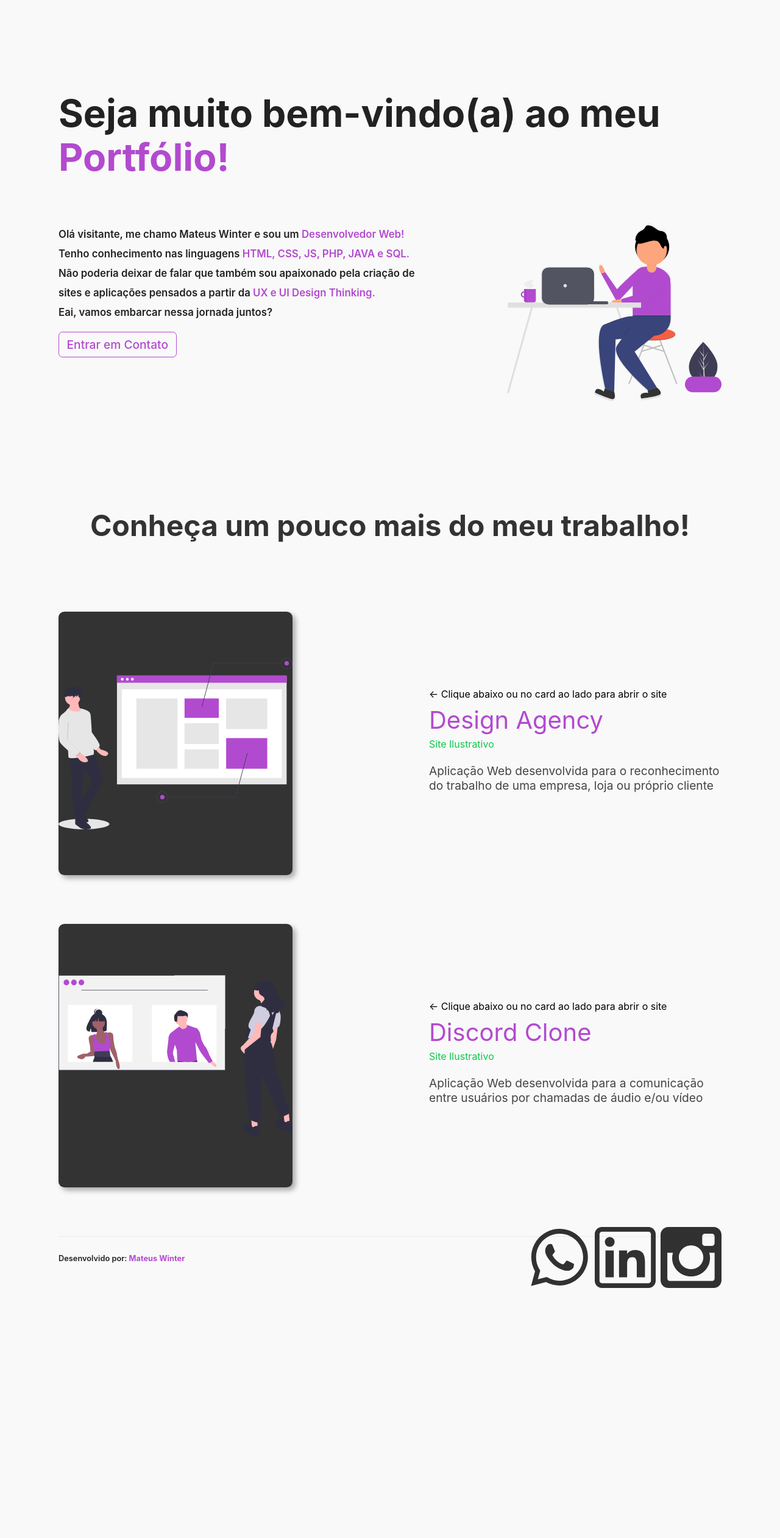
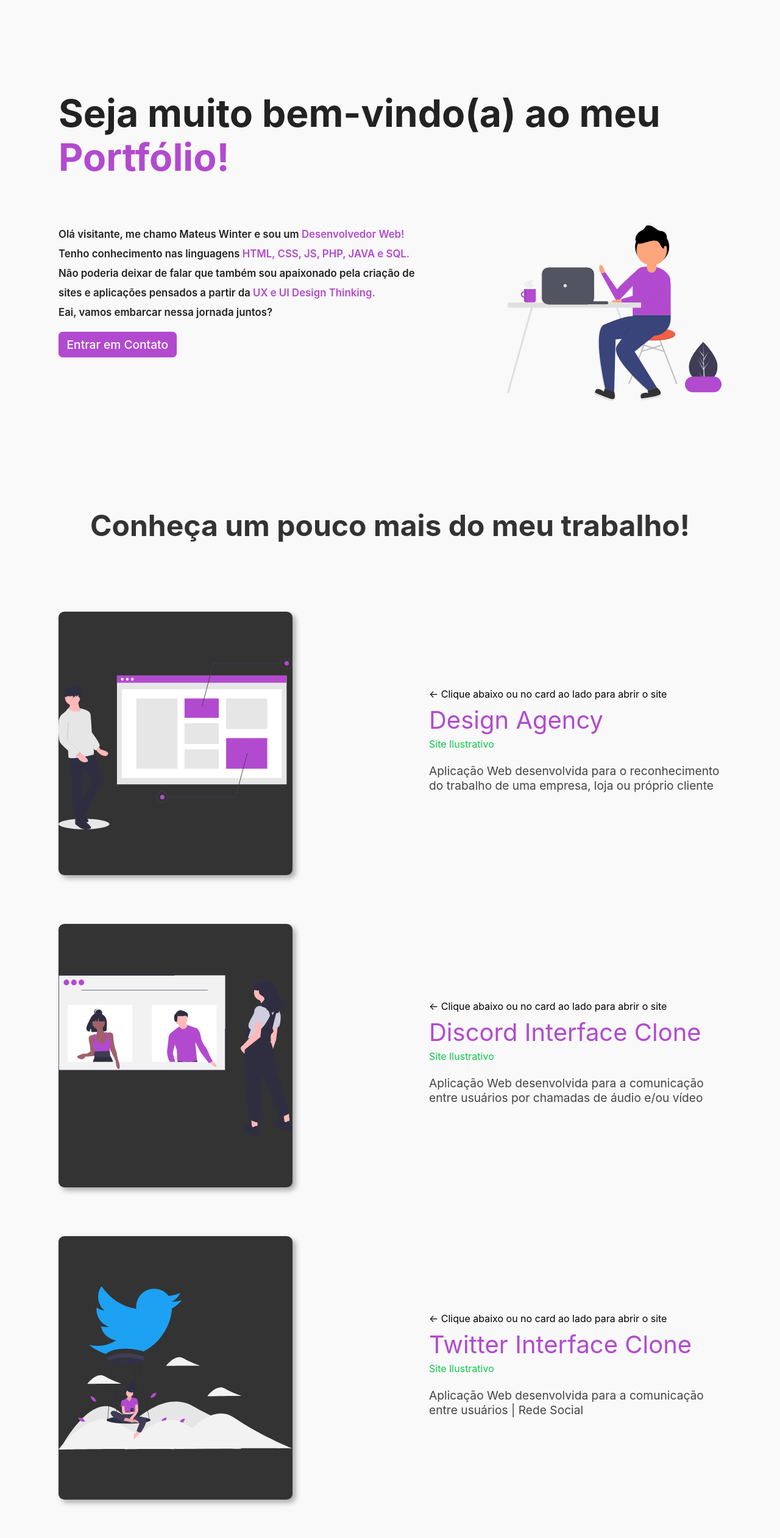
Before and after one commit to mateuswinter104/portfolio, a Next.js app: page / in a window 1280 px wide. Shown: the top 2522 px of the page at 61% size. Before the commit the page ends 2115 px from the top, so only its background shows below. Built offline with nearby package versions, Linux system fonts and the light colour scheme.

Commit message:
Twitter clone adicionado

```diff
--- a/pages/index.js
+++ b/pages/index.js
@@ -73,10 +73,31 @@
             <div className={styles.card}>
               <h4>← Clique abaixo ou no card ao lado para abrir o site</h4>
               <a href="https://wgdesignagency.netlify.app/" target="_blank">
-                <p>Discord Clone</p>
+                <p>Discord Interface Clone</p>
               </a>
               <h3>Site Ilustrativo</h3>
               <h5>Aplicação Web desenvolvida para a comunicação entre usuários por chamadas de áudio e/ou vídeo</h5>
+            </div>
+          </div>
+
+          <div className={styles.jobs}>
+            <a href="https://designagency.vercel.app/" target="_blank">
+              <div className={styles.job}>
+                <Image
+                  src="/twitter.svg"
+                  alt="Acesse o clone do Twitter"
+                  width={600}
+                  height={600}
+                />
+              </div>
+            </a>
+            <div className={styles.card}>
+              <h4>← Clique abaixo ou no card ao lado para abrir o site</h4>
+              <a href="https://wgdesignagency.netlify.app/" target="_blank">
+                <p>Twitter Interface Clone</p>
+              </a>
+              <h3>Site Ilustrativo</h3>
+              <h5>Aplicação Web desenvolvida para a comunicação entre usuários | Rede Social</h5>
             </div>
           </div>
 
--- a/styles/Home.module.scss
+++ b/styles/Home.module.scss
@@ -54,7 +54,7 @@
       align-items: center;
       justify-content: center;
 
-      background: none;
+      background-color: var(--purple);
       border-radius: 0.4rem;
       border: 1px solid var(--purple);
 
@@ -63,7 +63,7 @@
       transition: 0.2s;
 
       p {
-        color: var(--purple);
+        color: white;
         font-size: 1.2rem;
       }
 
@@ -74,16 +74,6 @@
         display: flex;
         align-items: center;
         justify-content: center;
-      }
-
-      &:hover {
-        background: var(--purple);
-
-        transition: 0.2s;
-
-        p {
-          color: #FFF;
-        }
       }
     }
 
```
Also changed, not shown: public/twitter.svg (added).
